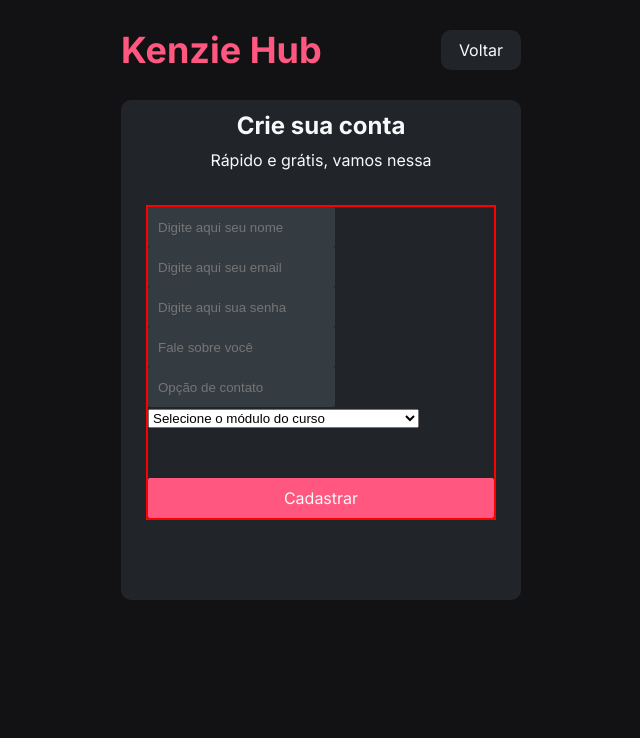
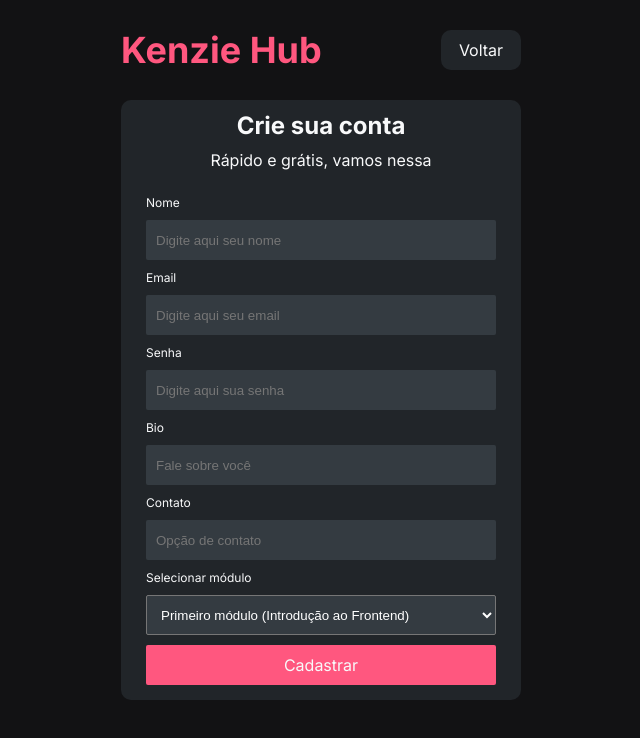
Before and after one commit to juliofl82/Kenzie-Hub, a React (Vite) app: page /register in a window 1280 px wide. Shown: the top 738 px of the page, without its empty margins (319-959 px from the left). Built offline with nearby package versions, Linux system fonts and the light colour scheme.

Commit message:
update register scss

```diff
--- a/src/components/Login/SignAuthForm.jsx
+++ b/src/components/Login/SignAuthForm.jsx
@@ -50,9 +50,7 @@
             </div>
           </form>
         </section>
-
       </div>
-
     </div>
 
   );
--- a/src/components/Login/styles.module.scss
+++ b/src/components/Login/styles.module.scss
@@ -7,7 +7,7 @@
     flex-direction: column;
     justify-content: center;
     gap: 10px;
-    @include typo-title2;
+    @include typo-headline;
     margin-top: 25px;
     margin-bottom: 50px;
 
--- a/src/components/UserRegister/RegisterForm.jsx
+++ b/src/components/UserRegister/RegisterForm.jsx
@@ -36,32 +36,38 @@
           Voltar
         </button>
       </div>
-      <section className="registerGrid">
+      <div className="registerGrid">
         <div className='registerTitle'>
           <h2>Crie sua conta</h2>
-          <span>Rápido e grátis, vamos nessa</span>
+          <span className={styles.spanRegister}>Rápido e grátis, vamos nessa</span>
         </div>
-
-        <div className={styles.registerFormInput}>
+        <section >
           <form onSubmit={handleSubmit}>
-            <input type="text" value={name} onChange={(e) => setName(e.target.value)} placeholder="Digite aqui seu nome" required />
-            <input type="email" value={email} onChange={(e) => setEmail(e.target.value)} placeholder="Digite aqui seu email" required />
-            <input type="password" value={password} onChange={(e) => setPassword(e.target.value)} placeholder="Digite aqui sua senha" required />
-            <input type="text" value={bio} onChange={(e) => setBio(e.target.value)} placeholder="Fale sobre você" required />
-            <input type="text" value={contact} onChange={(e) => setContact(e.target.value)} placeholder="Opção de contato" required />
-            <select value={courseModule} onChange={(e) => setCourseModule(e.target.value)} required>
-              <option value="" disabled>Selecione o módulo do curso</option>
+            <div className={styles.registerFormInput}>
+              <label htmlFor="registerName">Nome</label>
+            <input id='registerName' type="text" value={name} onChange={(e) => setName(e.target.value)} placeholder="Digite aqui seu nome" required />
+            <label htmlFor="registerEmail">Email</label>
+            <input id='registerEmail' type="email" value={email} onChange={(e) => setEmail(e.target.value)} placeholder="Digite aqui seu email" required />
+            <label htmlFor="registerPassword">Senha</label>
+            <input id='registerPassword' type="password" value={password} onChange={(e) => setPassword(e.target.value)} placeholder="Digite aqui sua senha" required />
+            <label htmlFor="registerBio">Bio</label>
+            <input id='registerBio' type="text" value={bio} onChange={(e) => setBio(e.target.value)} placeholder="Fale sobre você" required />
+            <label htmlFor="registerContact">Contato</label>
+            <input id='registerContact' type="text" value={contact} onChange={(e) => setContact(e.target.value)} placeholder="Opção de contato" required />
+            <label htmlFor="registerSelect">Selecionar módulo</label>
+            <select id='registerSelect' value={courseModule} onChange={(e) => setCourseModule(e.target.value)} required>
               <option value="Primeiro módulo (Introdução ao Frontend)">Primeiro módulo (Introdução ao Frontend)</option>
               <option value="Segundo módulo (Frontend Avançado)">Segundo módulo (Frontend Avançado)</option>
               <option value="Terceiro módulo (Introdução ao Backend)">Terceiro módulo (Introdução ao Backend)</option>
               <option value="Quarto módulo (Backend Avançado)">Quarto módulo (Backend Avançado)</option>
             </select>
+            </div>
             <div className={styles.buttonGrid}>
               <button className='buttonPrimay' type="submit">Cadastrar</button>
             </div>
           </form>
-        </div>
-      </section>
+        </section>
+      </div>
     </div>
   );
 }
--- a/src/components/UserRegister/styles.module.scss
+++ b/src/components/UserRegister/styles.module.scss
@@ -13,16 +13,26 @@
     display: flex;
     flex-direction: column;
     width: 21.875rem;
-    justify-content: center;
-    gap: 10px;
-    @include typo-title2;
-    margin-top: 25px;
-    margin-bottom: 50px;
-    border: red 2px solid;
+    justify-content: space-between;
+    @include typo-headline;
+    margin-top: 15px;
+    margin-bottom: 10px;
+    gap: .625rem;
 
 
     input{
         display: flex;
+        width: 100%;
+        height: 40px;
+        border-radius: 2px;
+        background-color: var(--color-grey-2);
+        padding-left: 10px;
+        color: white;
+    }
+
+    select{
+        display: flex;
+        width: 100%;
         height: 40px;
         border-radius: 2px;
         background-color: var(--color-grey-2);
@@ -35,6 +45,4 @@
     display: flex;
     flex-direction: column;
     justify-content: flex-end;
-    margin-top: 50px;
-    gap: 15px;
 }
--- a/src/styles/grid.scss
+++ b/src/styles/grid.scss
@@ -32,7 +32,7 @@
     flex-direction: column;
     max-width: 400px;
     width: 25rem;
-    height: 500px;
+    height: 600px;
     background-color: var(--color-grey-3);
     align-items: center;
     border-radius: 10px;
@@ -45,6 +45,10 @@
         align-items: center;
         justify-content: center;
         gap: 10px;
+
+        .spanRegister{
+            @include typo-paragraph;
+        }
     }
 
 }
```
Also changed, not shown: src/styles/buttons.scss (line endings or trailing spaces).
